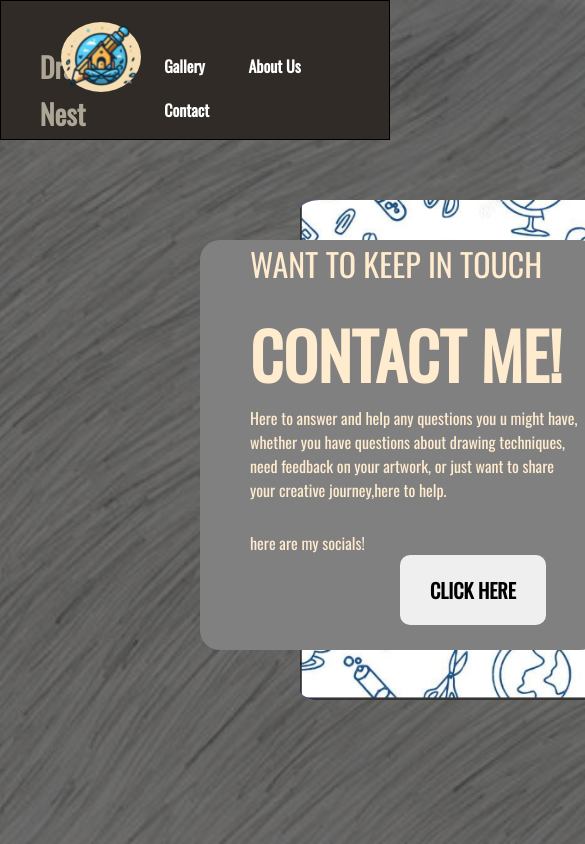
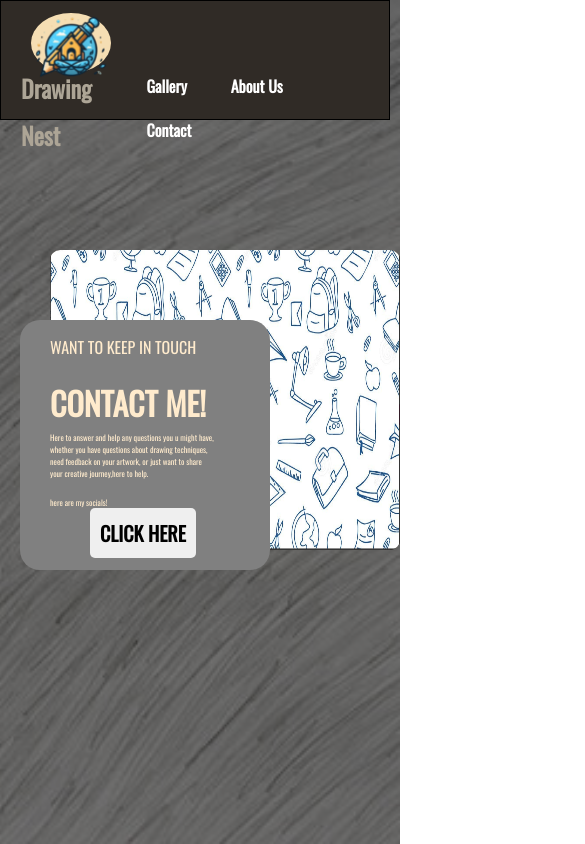
Before and after one commit to JakeFlorenceJaca/html-project, a plain HTML site: page contact.html in a window 390 px wide. Shown: the top 844 px of the page, 585 px wide, since content can reach past the window. Drawn offline with nearby package versions, Linux system fonts and the light colour scheme.

Commit message:
Add files via upload
WEBSITE RESPONSIVE TO DEVICES

```diff
--- a/style.css
+++ b/style.css
@@ -29,11 +29,12 @@
 .box2{
     background-color: wheat;
     width: 80px;
-    height: 70px;
+    height: 60px;
     border-radius: 50%;
     position: absolute;
     top: 15%;
     left: 60px;
+    z-index: -1;
 
 
 }
@@ -247,7 +248,7 @@
 
 .imgcontainer{
     position: absolute;
-    background-color: blue;
+    background-color: rgb(32, 17, 6);
     width: 380px;
     height: 340px;
     z-index: -1;
@@ -327,7 +328,7 @@
 
 .imgcontainer2{
     position: absolute;
-    background-color: blue;
+    background-color:rgb(32, 17, 6);
     width: 1000px;
     height: 500px;
     z-index: -1;
@@ -342,3 +343,133 @@
     height: 500px;
     border-radius: 2%;
 }
+
+@media(max-width: 1231px) {
+    .nav1{
+        padding:  60px 20px;
+        padding-bottom: 10px
+    }
+    .box2{
+        height: 60px;
+        top: 10%;
+        left: 30px;
+    }
+    #box1{
+        height: 120px;
+    }
+
+    .nav2{
+        padding-top: 1px;
+        padding-left: 10%;
+        padding-right:10%;
+    }
+
+    .logo{
+        font-size: 1.5rem;
+    }
+
+    .nav1 ul li a{
+        font-size: 1.0rem;
+    }
+
+    .margin{
+        margin: 50px 20px 20px 20px;
+    }
+
+    .aboutusmargin{
+        margin: 20px 20px 20px 240px;
+        font-size: 0.5rem;
+    }
+
+    .imgcontainer{
+        width: 200px;
+        height: 200px;
+
+        top: 200px;
+        left: 30px;
+
+    }
+
+    .img_prof{
+        width: 200px;
+        height: 200px;
+    }
+
+
+
+    .contactmargin{
+        margin: 200px 50px 100px 20px;
+        width: 250px;
+        height: 250px;
+        padding-left: 30px;
+        padding-top: 15px;
+        font-size: 0.5rem;
+    }
+
+
+    .cont_bot button {
+        margin-left: 40px;
+        padding: 10px 10px;
+        border-radius: 5px;
+    }
+
+    .imgcontainer2{
+        width: 20px;
+        height: 300px;
+        z-index: -1;
+        border-radius: 10px;
+
+        top: 250px;
+        left: 50px;
+    }
+
+    .img_prof2{
+
+        width: 500px;
+        height: 500px;
+        border-radius: 10px;
+    }
+
+}
+
+@media(max-width: 600px){
+    .contactmargin{
+        margin: 200px 50px 100px 20px;
+        width: 250px;
+        height: 250px;
+        padding-left: 30px;
+        padding-top: 15px;
+        font-size: 0.5rem;
+    }
+
+
+
+
+
+    .cont_bot button {
+        margin-left: 40px;
+        padding: 10px 10px;
+        border-radius: 5px;
+    }
+
+    .imgcontainer2{
+        width: 350px;
+        height: 300px;
+        z-index: -1;
+        border-radius: 10px;
+
+        top: 250px;
+        left: 50px;
+    }
+
+    .img_prof2{
+
+        width: 350px;
+        height: 300px;
+        border-radius: 10px;
+    }
+
+
+
+
+}
```
Also changed, not shown: about.html (+0 -1 lines), easy.html (+5 -5 lines), gallery.html (+18 -17 lines).
